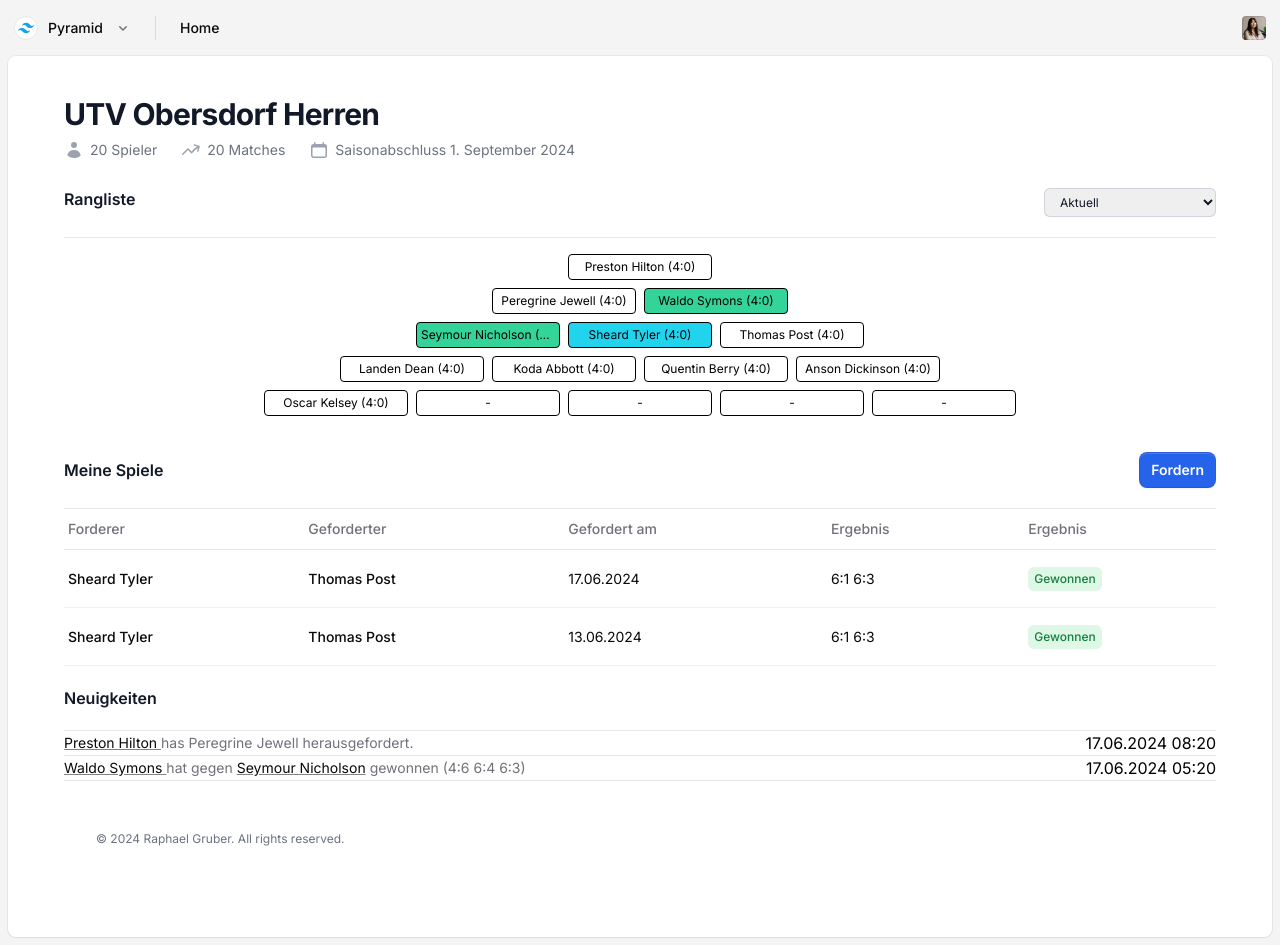
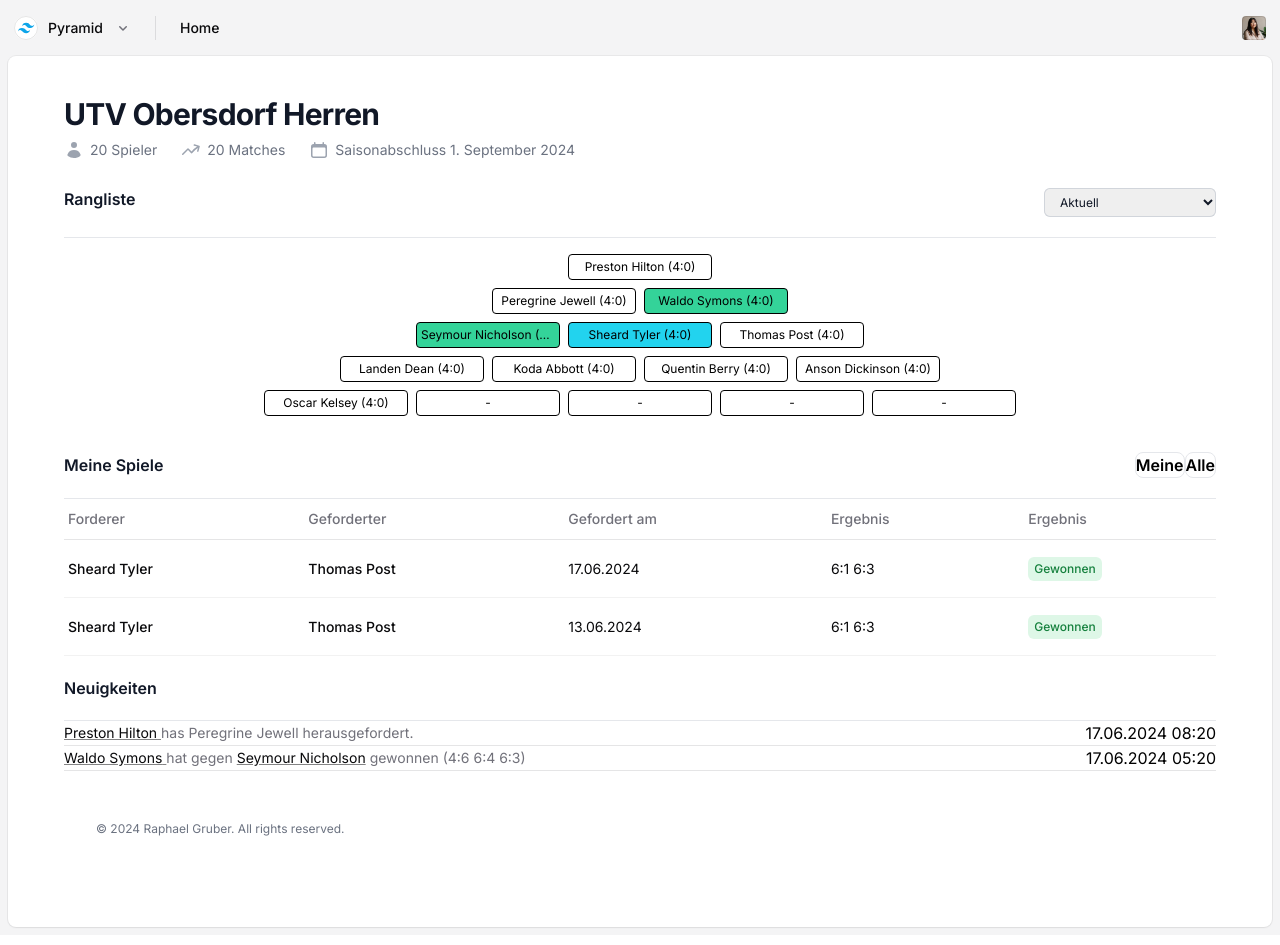
Before and after one commit to raphi011/pyramid, a Next.js app: page / in a window 1280 px wide. Built offline with nearby package versions, Linux system fonts and the light colour scheme.

Commit message:
start work on radiobutton component

```diff
--- /dev/null
+++ b/app/components/radiobutton.tsx
@@ -0,0 +1,19 @@
+import * as Headless from "@headlessui/react";
+
+import { TouchTarget } from "./button";
+import clsx from "clsx";
+
+export default function RadioButton({ options }) {
+  const classes =
+    "relative isolate inline-flex items-center justify-center gap-x-2 rounded-lg border text-base/6 font-semibold";
+
+  return (
+    <div>
+      {options.map((b) => (
+        <Headless.Button className={clsx(classes, "cursor-default")}>
+          <TouchTarget>{b.text}</TouchTarget>
+        </Headless.Button>
+      ))}
+    </div>
+  );
+}
--- a/app/games.tsx
+++ b/app/games.tsx
@@ -1,11 +1,14 @@
-import { Button } from "./components/button";
+import RadioButton from "./components/radiobutton";
 import SectionHeader from "./components/section-header";
 import GamesList from "./games-list";
 
 export default function Games({ games }) {
   return (
     <>
-      <SectionHeader title="Meine Spiele" side={<Button color="blue">Fordern</Button>} />
+      <SectionHeader
+        title="Meine Spiele"
+        side={<RadioButton options={[{ text: "Meine" }, { text: "Alle" }]} />}
+      />
       <GamesList games={games} />
     </>
   );
```
